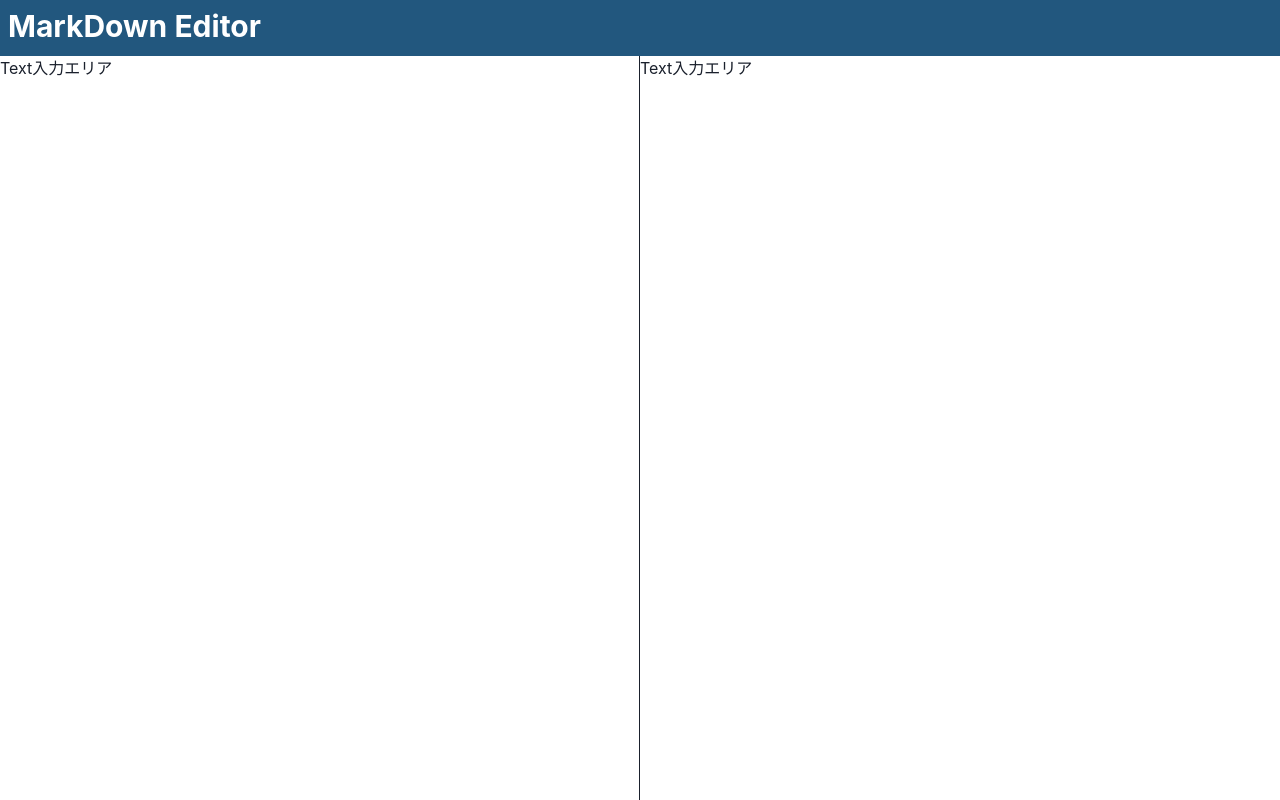
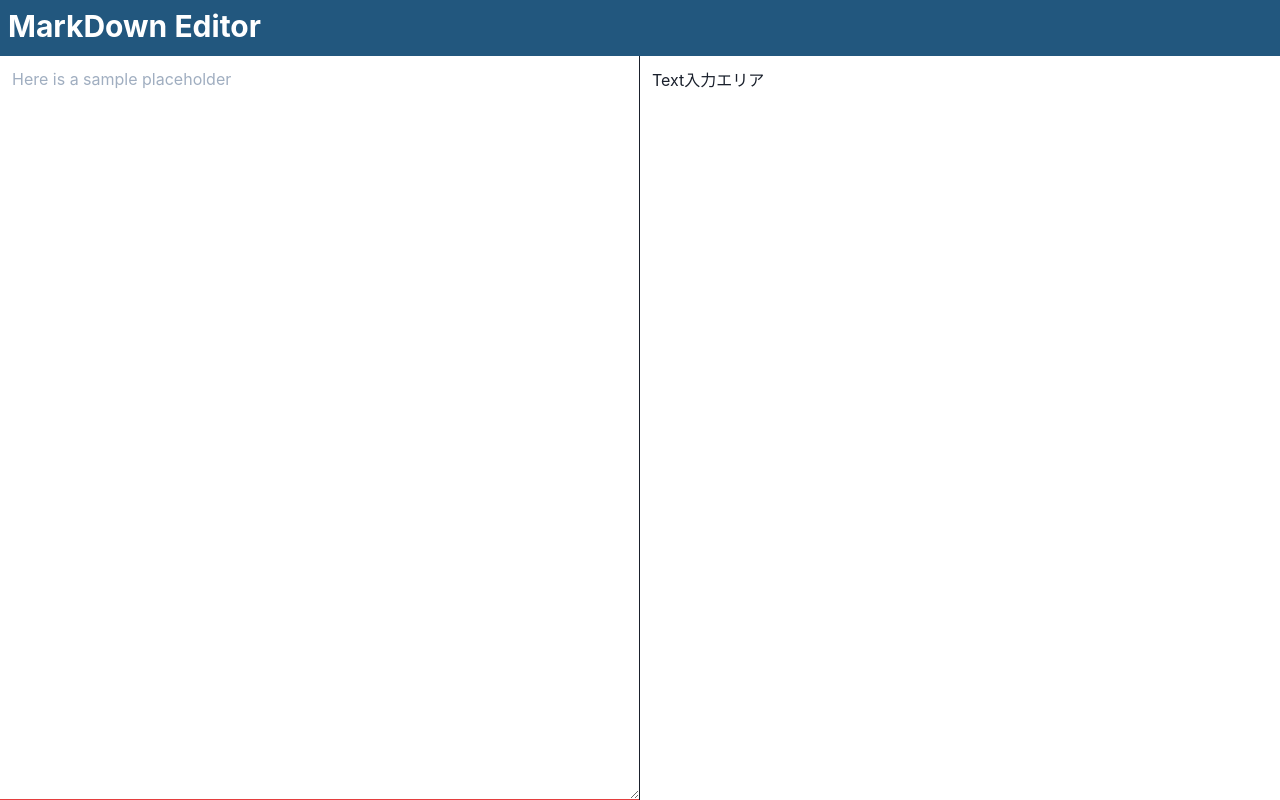
Before and after one commit to s-yoshiii/markdown-editor-2nd, a React app: page / in a window 1280 px wide. Built offline with nearby package versions, Linux system fonts and the light colour scheme.

Commit message:
Textareaのスタイル調整

```diff
--- a/src/pages/editor.tsx
+++ b/src/pages/editor.tsx
@@ -1,4 +1,4 @@
-import { Box, Flex, Text } from '@chakra-ui/react';
+import { Box, Flex, Textarea } from '@chakra-ui/react';
 import * as React from 'react';
 import { Header } from '../components/header';
 export const Editor: React.FC = () => {
@@ -7,9 +7,18 @@ export const Editor: React.FC = () => {
       <Header />
       <Flex position='fixed' paddingTop='14' w='100vw' h='100vh'>
         <Box w='50vw' borderRight='1px'>
+          <Textarea
+            placeholder='Here is a sample placeholder'
+            isFullWidth
+            height='100%'
+            variant='flushed'
+            p='3'
+            isInvalid
+          />
+        </Box>
+        <Box w='50vw' p='3'>
           Text入力エリア
         </Box>
-        <Box w='50vw'>Text入力エリア</Box>
       </Flex>
     </>
   );
```
